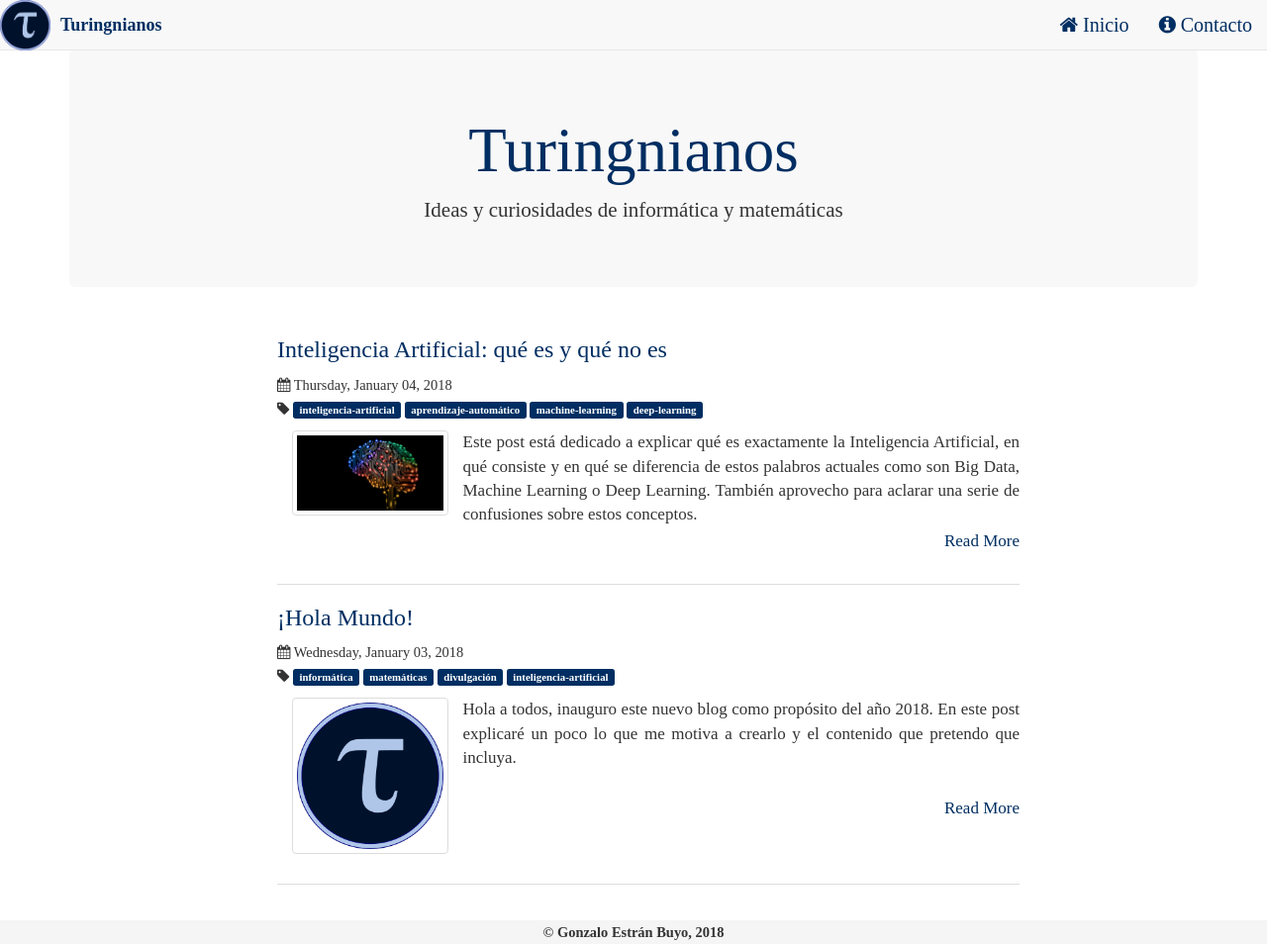
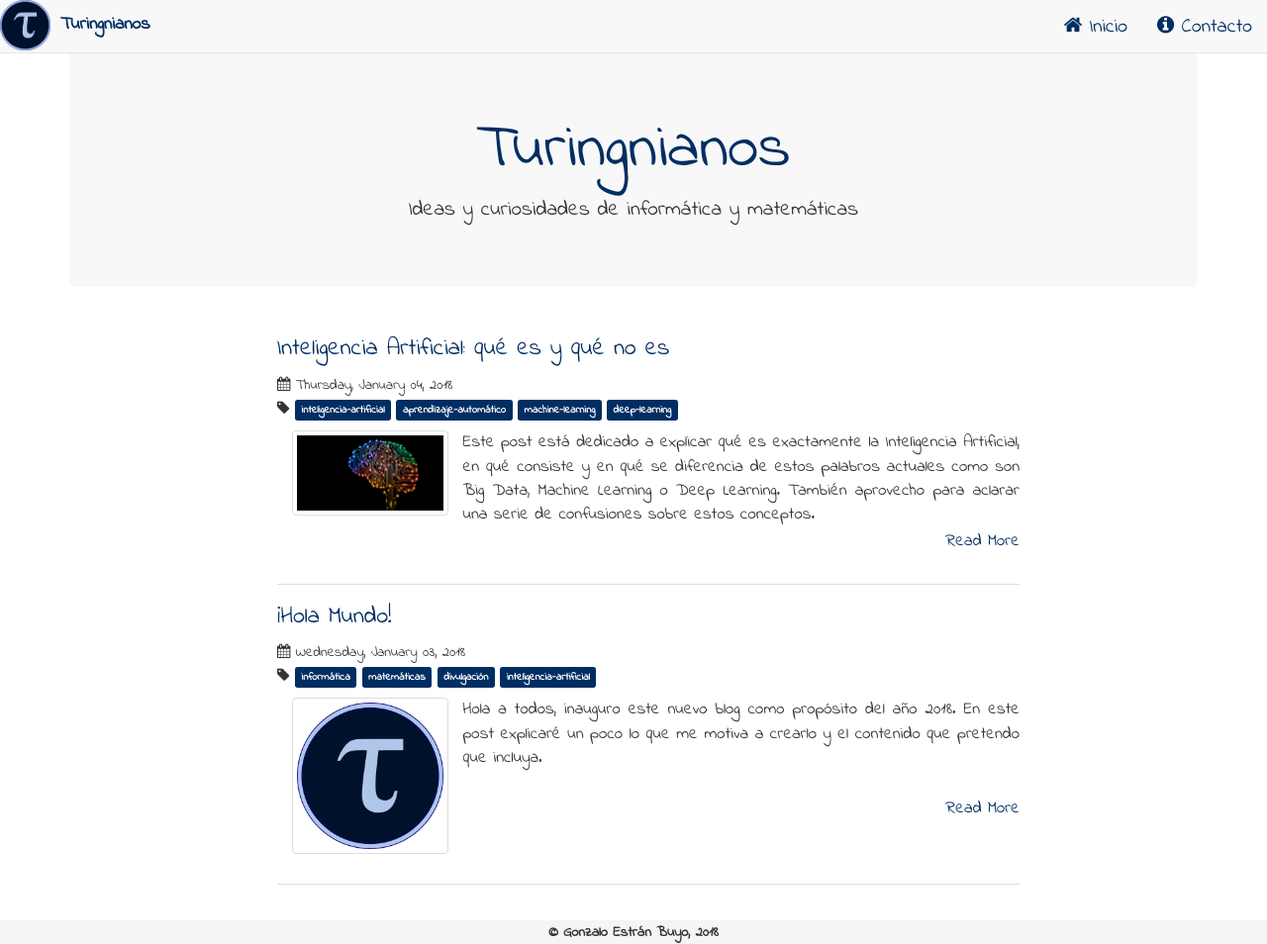
Before and after one commit to turingnianos/turingnianos.github.io, a Jekyll site: the page built from index.html, in a window 1280 px wide and 954 px high. Shown: the whole window at 99% size. Built offline with Jekyll 4.4.1, drawn with Linux system fonts in a browser that asks for light colours; nearby versions of some CDN libraries; some web fonts are replaced; comment, search, counter and statistics services are not loaded.

Commit message:
Update site.css

```diff
--- a/assets/css/site.css
+++ b/assets/css/site.css
@@ -1,9 +1,9 @@
 /* @import url(http://fonts.googleapis.com/css?family=Lato:400,700); */
-@import url('https://fonts.googleapis.com/css?family=Bellefair');
+@import url('https://fonts.googleapis.com/css?family=Indie+Flower');
 
 /* global settings */
 body {
-  font-family: 'Bellefair', 'sans-serif';
+  font-family: 'Indie Flower', 'sans-serif';
   padding-bottom:60px;
   padding-top:50px;
   font-size:170%;
```
